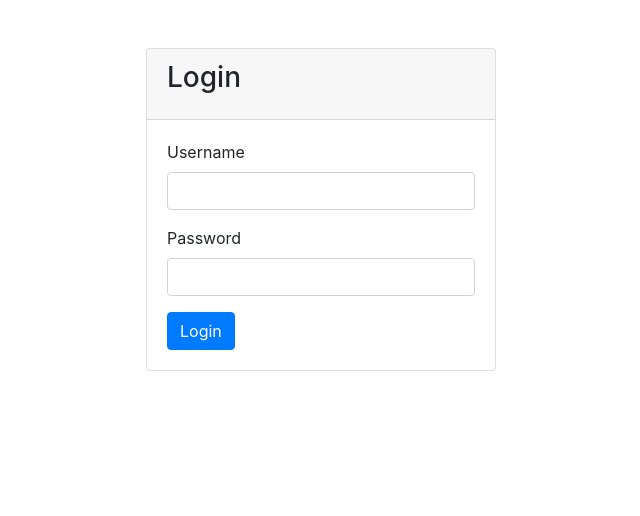
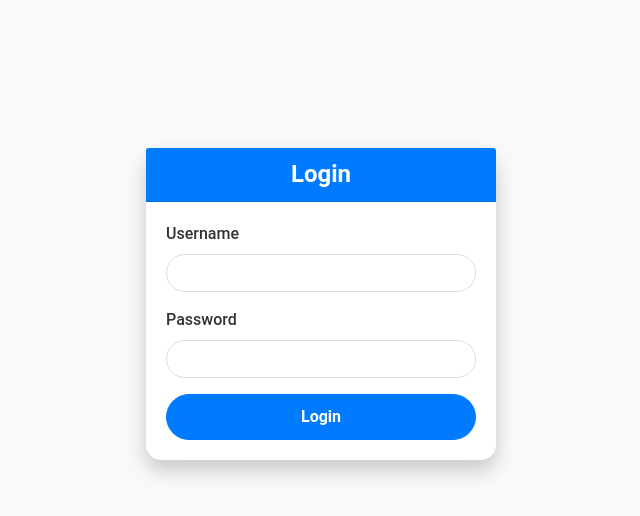
Before and after one commit to NilPatel14/TimeTableManagement, a Django app: page /admin/ in a window 1280 px wide. Shown: the top 516 px of the page, without its empty margins (319-959 px from the left). Run offline with Django 4.2, Linux system fonts and the light colour scheme; some libraries are stand-ins or nearby versions.

Commit message:
nothing to change

```diff
--- /dev/null
+++ b/static/css/login.css
@@ -0,0 +1,68 @@
+body {
+    background-color: #f8f9fa;
+    font-family: 'Roboto', sans-serif;
+}
+
+.container {
+    margin-top: 100px;
+}
+
+.card {
+    border: none;
+    border-radius: 15px;
+    box-shadow: 0 10px 20px rgba(0, 0, 0, 0.2);
+}
+
+.card-header {
+    background-color: #007bff;
+    border-radius: 15px 15px 0 0;
+    color: #fff;
+    text-align: center;
+}
+
+.card-title {
+    margin: 0;
+    font-size: 24px;
+    font-weight: bold;
+}
+
+.form-group label {
+    font-weight: 500;
+    color: #333;
+}
+
+.form-control {
+    border-radius: 30px;
+    padding: 10px 20px;
+    font-size: 16px;
+    border: 1px solid #ddd;
+}
+
+.btn-primary {
+    background-color: #007bff;
+    border-color: #007bff;
+    border-radius: 30px;
+    padding: 10px 20px;
+    font-size: 16px;
+    font-weight: bold;
+    width: 100%;
+}
+
+.btn-primary:hover {
+    background-color: #0056b3;
+    border-color: #0056b3;
+}
+
+.alert-danger {
+    border-radius: 15px;
+}
+
+@media (max-width: 768px) {
+    .container {
+        margin-top: 50px;
+    }
+
+    .card {
+        margin: 0 20px;
+    }
+}
--- a/static/css/styles.css
+++ b/static/css/styles.css
@@ -24,6 +24,7 @@ header {
 
 .table {
     margin-top: 20px;
+    color:blue;
 }
 
 .table th, .table td {
--- a/timeTable/templates/login.html
+++ b/timeTable/templates/login.html
@@ -6,7 +6,7 @@
     <meta name="viewport" content="width=device-width, initial-scale=1.0">
     <title>Login</title>
     <link href="https://stackpath.bootstrapcdn.com/bootstrap/4.5.2/css/bootstrap.min.css" rel="stylesheet">
-    <link rel="stylesheet" href="{% static 'css/custom.css' %}"> <!-- Custom CSS if needed -->
+    <link rel="stylesheet" href="{% static 'css/login.css' %}">
 </head>
 <body>
     <div class="container">
```
Also changed, not shown: timeTable/templates/custom_filters.py (deleted, +0 -7 lines), db.sqlite3.
